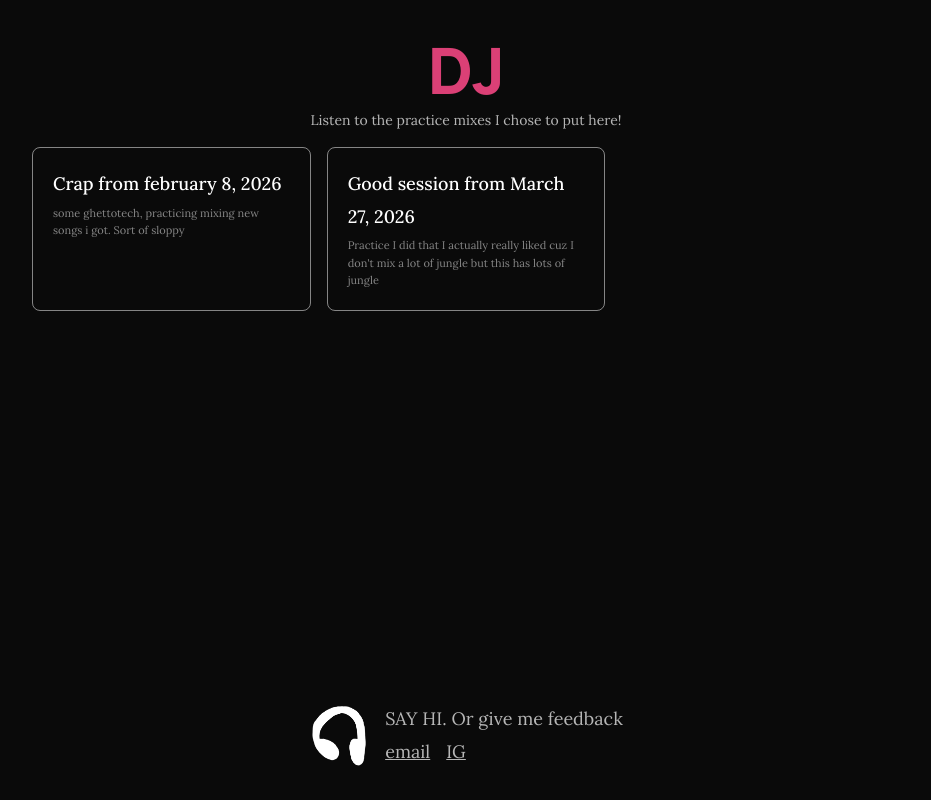
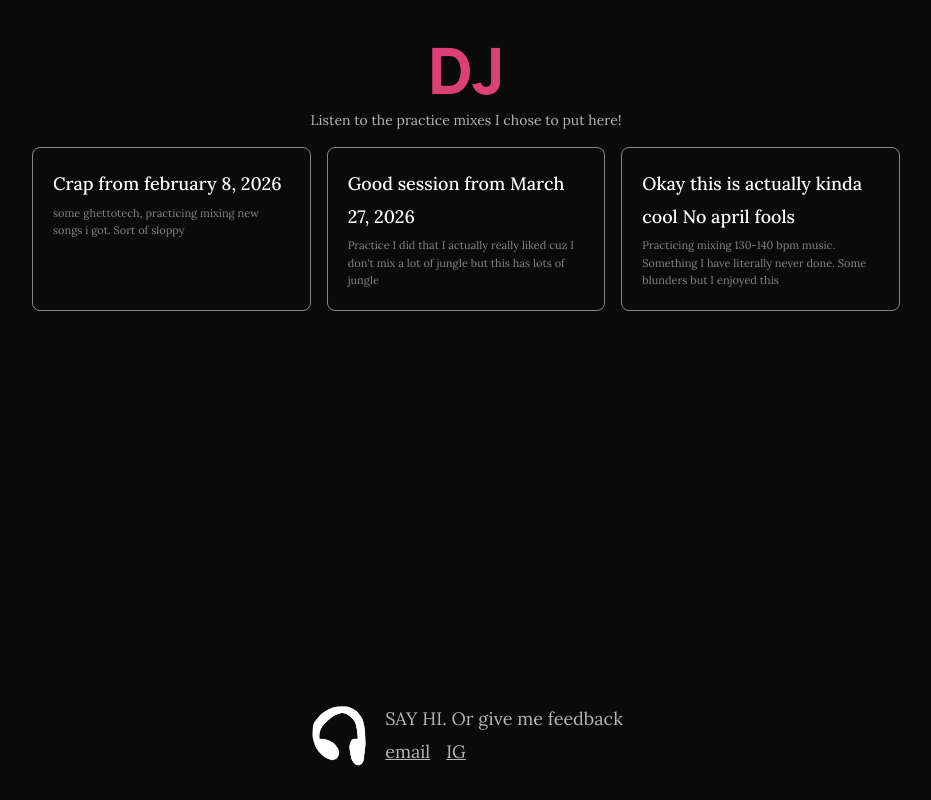
Before and after one commit to loluwao/fairly-odd-blog, a React (Vite) app: page /dj in a window 1280 px wide. Shown: the whole page, without its empty margins (174-1105 px from the left). Built offline with nearby package versions, Linux system fonts and the light colour scheme; no server answers.

Commit message:
Update tracks.ts

```diff
--- a/src/dj/tracks.ts
+++ b/src/dj/tracks.ts
@@ -8,4 +8,5 @@ export interface Track {
 export const TRACKS: Track[] = [
   { id: 'feb-8-26', title: 'Crap from february 8, 2026', url: `${import.meta.env.VITE_AUDIO_BUCKET}/FEB826.mp3`, description: 'some ghettotech, practicing mixing new songs i got. Sort of sloppy' },
   { id: 'march-27-26', title: 'Good session from March 27, 2026', url: `${import.meta.env.VITE_AUDIO_BUCKET}/MAR2726.mp3`, description: 'Practice I did that I actually really liked cuz I don\'t mix a lot of jungle but this has lots of jungle' },
+  { id: 'april-1-26', title: 'Okay this is actually kinda cool No april fools', url: `${import.meta.env.VITE_AUDIO_BUCKET}/APR126.mp3`, description: 'Practicing mixing 130-140 bpm music. Something I have literally never done. Some blunders but I enjoyed this' },
 ];
```
